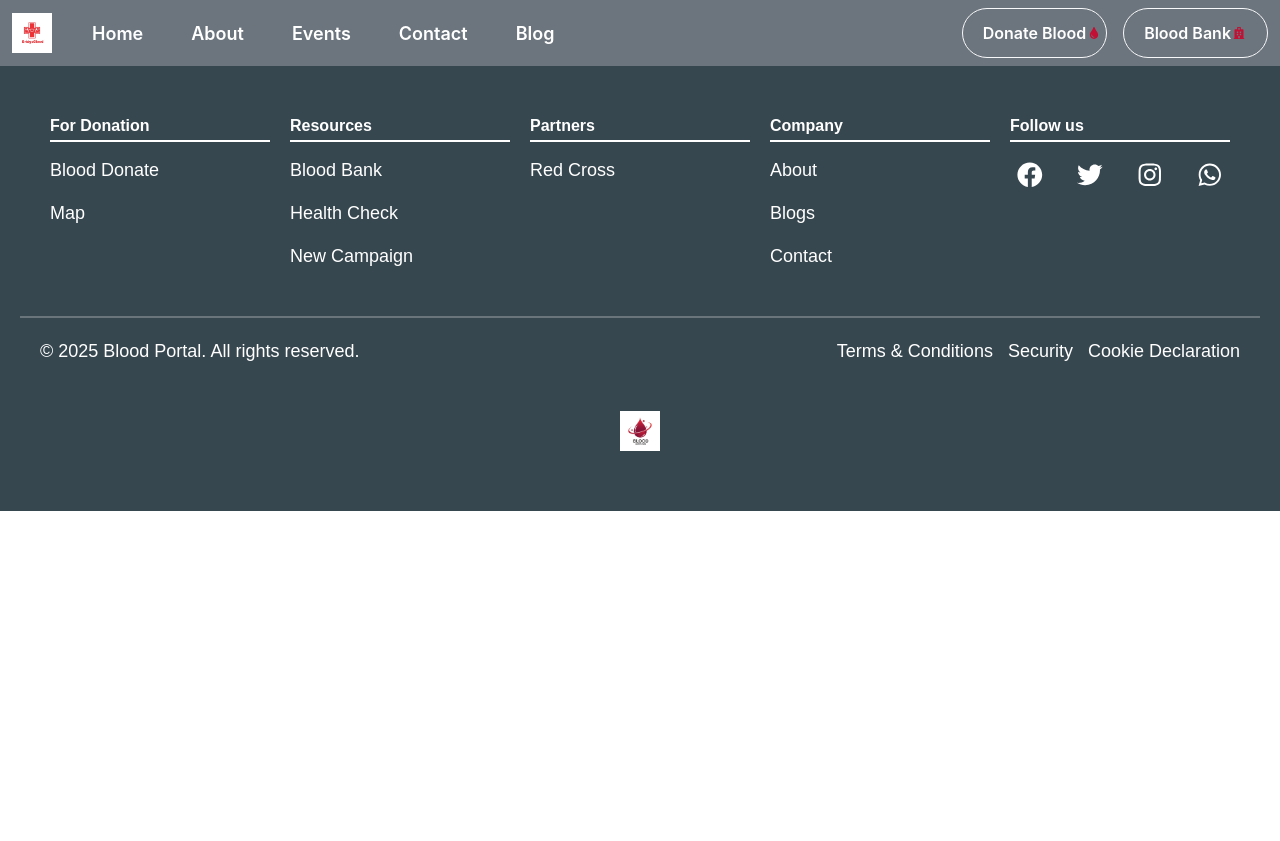
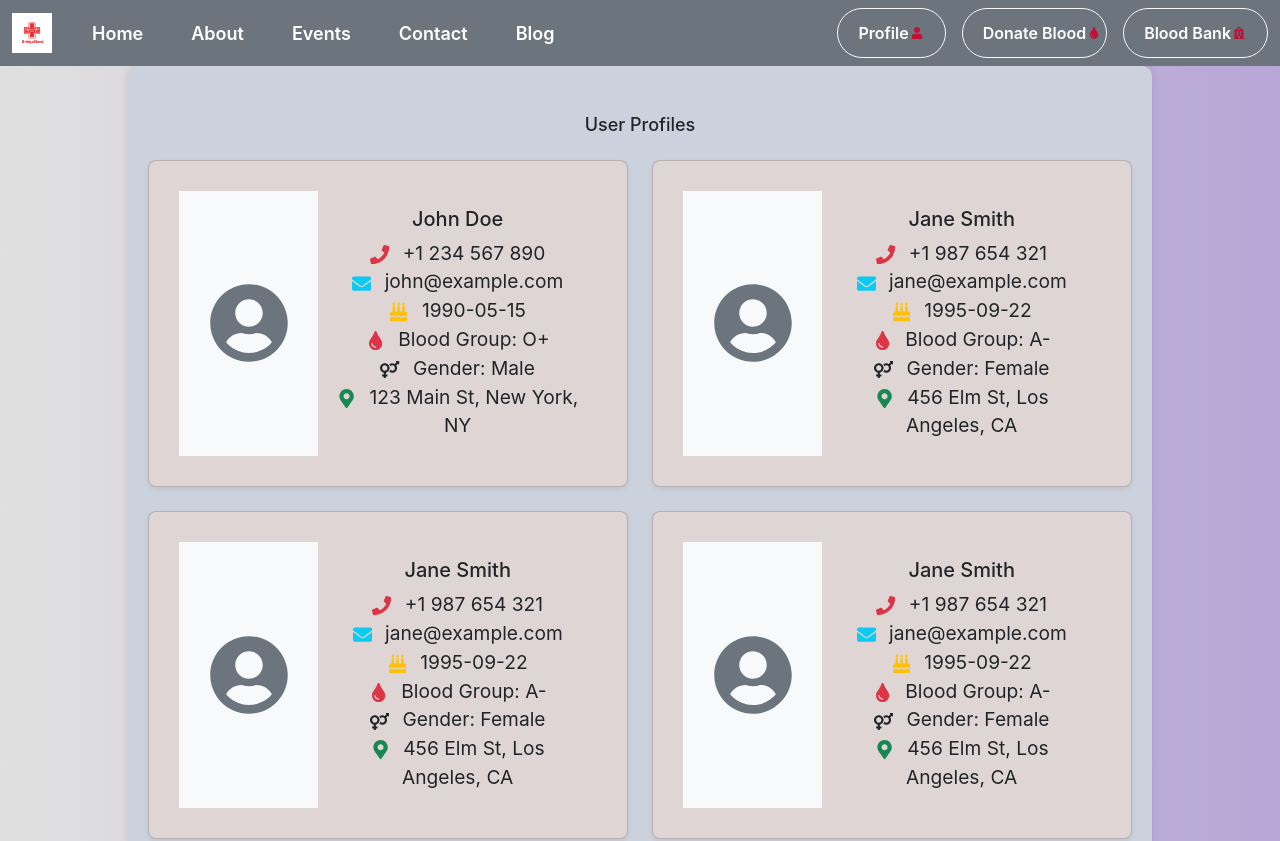
Before and after one commit to avhis-hek7/Blood_bridge, a React (Create React App) app: page /profile in a window 1280 px wide. Shown: the top 841 px of the page. Before the commit the page ends 800 px from the top, so only its background shows below. Built offline with nearby package versions, Linux system fonts and the light colour scheme.

Commit message:
profile page created

```diff
--- a/src/App.js
+++ b/src/App.js
@@ -20,6 +20,7 @@ import BloodBank from "./Component/BloodBank";
 import Egibility from "./Component/Egibility";
 import Terms  from "./Component/Terms";
 import Security from "./Component/Security";
+import Profile from "./Component/Profile";
 
 
 
@@ -39,6 +40,7 @@ function App() {
           <Route path="/egibility" element={<Egibility />} />
           <Route path="/termscondition" element={<Terms/>} />
           <Route path="/security" element={<Security/>} />
+          <Route path="/profile" element={<Profile/>} />
 
         </Routes>
         <Footer/>
--- a/src/Component/Navbar.js
+++ b/src/Component/Navbar.js
@@ -1,7 +1,7 @@
 import React from "react";
 import { useEffect } from "react";
 import { Link, useLocation } from "react-router-dom";
-import { FaTint, FaHospital } from "react-icons/fa";
+import { FaTint, FaHospital, FaUser } from "react-icons/fa";
 
 function Navbar() {
   let location = useLocation();
@@ -83,6 +83,14 @@ function Navbar() {
           </ul>
 
           <form className="d-flex" role="search">
+          <Link
+              className="btn btn-outline-light rounded-pill me-3 bg-secondary"
+              type="submit"
+              to="/profile"
+            >
+              Profile
+              <FaUser className="pb-1" style={{ color: "#c20f33" }} />
+            </Link>
             <Link
               className="btn btn-outline-light me-2 pe-1 rounded-pill btndonate bg-secondary"
               type="submit"
@@ -99,6 +107,7 @@ function Navbar() {
               Blood Bank
               <FaHospital className="pb-1" style={{ color: "#c20f33" }} />
             </Link>
+
           </form>
         </div>
       </div>
--- /dev/null
+++ b/src/Component/Profile.js
@@ -0,0 +1,97 @@
+import React from "react";
+import { FaUserCircle, FaPhone, FaEnvelope, FaBirthdayCake, FaTint, FaVenusMars, FaMapMarkerAlt } from "react-icons/fa";
+
+const users = [
+  {
+    id: 1,
+    name: "John Doe",
+    phone: "+1 234 567 890",
+    email: "john@example.com",
+    dob: "1990-05-15",
+    bloodGroup: "O+",
+    gender: "Male",
+    address: "123 Main St, New York, NY",
+  },
+  {
+    id: 2,
+    name: "Jane Smith",
+    phone: "+1 987 654 321",
+    email: "jane@example.com",
+    dob: "1995-09-22",
+    bloodGroup: "A-",
+    gender: "Female",
+    address: "456 Elm St, Los Angeles, CA",
+  },
+  {
+    id: 2,
+    name: "Jane Smith",
+    phone: "+1 987 654 321",
+    email: "jane@example.com",
+    dob: "1995-09-22",
+    bloodGroup: "A-",
+    gender: "Female",
+    address: "456 Elm St, Los Angeles, CA",
+  },
+  {
+    id: 2,
+    name: "Jane Smith",
+    phone: "+1 987 654 321",
+    email: "jane@example.com",
+    dob: "1995-09-22",
+    bloodGroup: "A-",
+    gender: "Female",
+    address: "456 Elm St, Los Angeles, CA",
+  },
+  {
+    id: 2,
+    name: "Jane Smith",
+    phone: "+1 987 654 321",
+    email: "jane@example.com",
+    dob: "1995-09-22",
+    bloodGroup: "A-",
+    gender: "Female",
+    address: "456 Elm St, Los Angeles, CA",
+  },
+];
+
+const ProfileCard = ({ user }) => {
+  return (
+    <div className="col-md-6 ">
+      <div className="card hcard shadow-sm">
+        <div className="row g-0">
+          <div className="col-md-4 d-flex align-items-center justify-content-center bg-light">
+            <FaUserCircle size={80} className="text-secondary" />
+          </div>
+          <div className="col-md-8">
+            <div className="card-body">
+              <h5 className="card-title">{user.name}</h5>
+              <p className="card-text">
+                <FaPhone className="text-danger me-2" /> {user.phone} <br />
+                <FaEnvelope className="text-info me-2" /> {user.email} <br />
+                <FaBirthdayCake className="text-warning me-2" /> {user.dob} <br />
+                <FaTint className="text-danger me-2" /> Blood Group: {user.bloodGroup} <br />
+                <FaVenusMars className="text-pink me-2" /> Gender: {user.gender} <br />
+                <FaMapMarkerAlt className="text-success me-2" /> {user.address}
+              </p>
+            </div>
+          </div>
+        </div>
+      </div>
+    </div>
+  );
+};
+
+const ProfilePage = () => {
+  return (
+    <div className="container py-5">
+      <h1 className="text-center mb-4">User Profiles</h1>
+      <div className="row g-4">
+        {users.map((user) => (
+          <ProfileCard key={user.id} user={user} />
+        ))}
+      </div>
+    </div>
+  );
+};
+
+export default ProfilePage;
```
